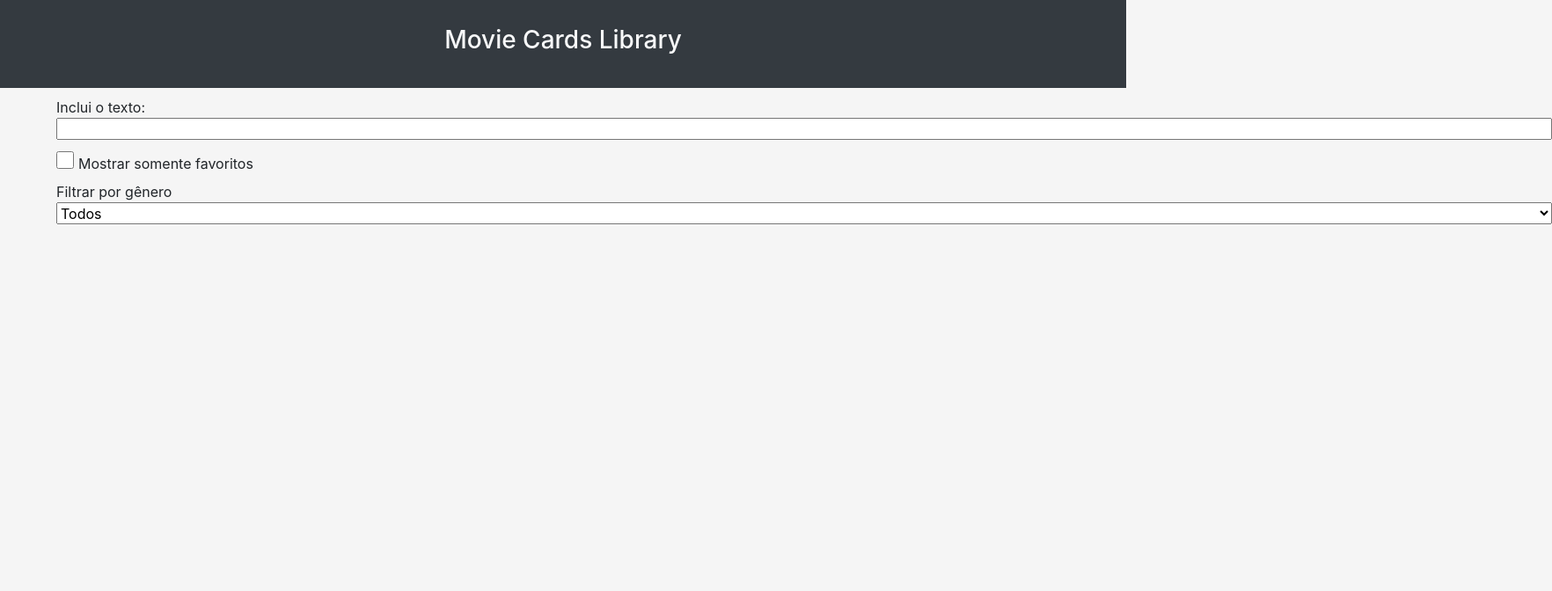
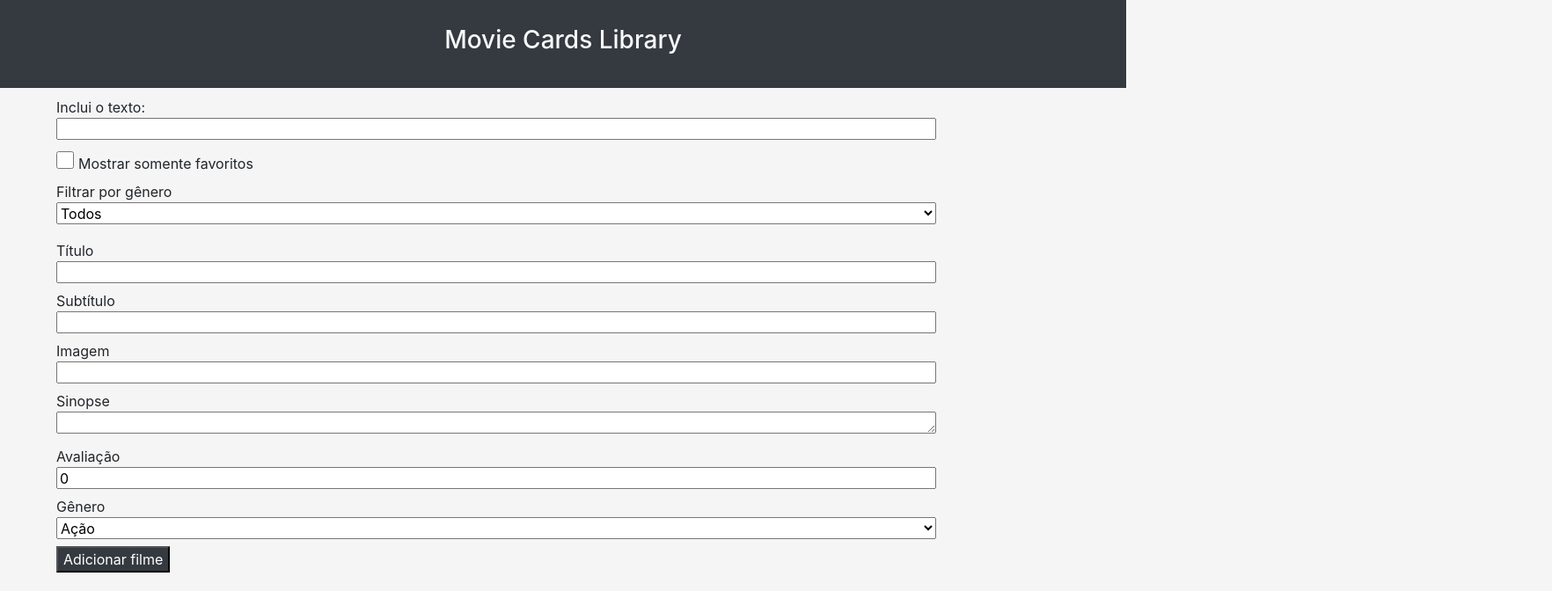
Before and after one commit to tryber/sd-05-block12-project-movie-card-library-stateful, a React (Create React App) app: page / in a window 1280 px wide. Shown: the top 672 px of the page at 88% size, 1764 px wide, since content can reach past the window. Built offline with nearby package versions, Linux system fonts and the light colour scheme.

Commit message:
AddMovie

```diff
--- a/src/App.css
+++ b/src/App.css
@@ -89,9 +89,9 @@ body {
   width: 90%;
 }
 
-.caixaImput {
+.caixaInput {
   height: 25px;
-  width: 1700px;
+  width: 1000px;
 }
 
 .caixaCheck {
@@ -99,3 +99,8 @@ body {
   margin: 5px 5px 5px 0;
   width: 20px;
 }
+
+.botao {
+  background-color: #343a40;
+  color: white;
+}
--- a/src/App.js
+++ b/src/App.js
@@ -3,12 +3,14 @@ import './App.css';
 
 import Header from './components/Header';
 import SearchBar from './components/SearchBar';
+import AddMovie from './components/AddMovie';
 
 function App() {
   return (
     <div className="App">
       <Header />
       <SearchBar />
+      <AddMovie />
     </div>
   );
 }
--- a/src/components/AddMovie.jsx
+++ b/src/components/AddMovie.jsx
@@ -1 +1,115 @@
-// implement AddMovie component here
+import React from 'react';
+
+import CriateInput from './CriateInput';
+
+class AddMovie extends React.Component {
+  constructor(props) {
+    super(props);
+    this.state = {
+      subtitle: '',
+      title: '',
+      imagePath: '',
+      storyline: '',
+      rating: 0,
+      genre: 'action',
+    };
+    this.newData = this.newData.bind(this);
+  }
+
+  newData(element) {
+    const { name, value } = element.target;
+    this.setState({ [name]: value });
+  }
+
+  sinopse() {
+    return (
+      <label htmlFor="Sinopse">
+        Sinopse<br />
+        <textarea
+          className="caixaInput"
+          type="text"
+          name="storyline"
+          value={this.state.storyline}
+          onChange={this.newData}
+        />
+      </label>
+    );
+  }
+
+  avaliacao() {
+    return (
+      <label htmlFor="Avaliação">
+        Avaliação<br />
+        <input
+          className="caixaInput"
+          type="number"
+          name="rating"
+          step="0.1"
+          min="0"
+          max="5"
+          value={this.state.rating}
+          onChange={this.newData}
+        />
+      </label>
+    );
+  }
+
+  filGenero() {
+    return (
+      <div>
+        <label htmlFor="Gênero">
+          Gênero<br />
+          <select
+            className="caixaInput"
+            name="genre"
+            value={this.state.genre}
+            onChange={this.newData}
+          >
+            <option value="action">Ação</option>
+            <option value="comedy">Comédia</option>
+            <option value="thriller">Suspense</option>
+          </select>
+        </label>
+      </div>
+    );
+  }
+
+  botao() {
+    return (
+      <button
+        className="botao"
+        type="button"
+        onClick={this.state}
+      >
+      Adicionar filme
+      </button>
+    );
+  }
+
+  render() {
+    return (
+      <form className="formulario">
+        <CriateInput
+          title="Título" name="title" type="text"
+          value={this.state.title} funChange={this.newData}
+        />
+        <CriateInput
+          title="Subtítulo" name="subtitle" type="text"
+          value={this.state.subtitle} funChange={this.newData}
+        />
+        <CriateInput
+          title="Imagem" name="imagePath" type="text"
+          value={this.state.imagePath} funChange={this.newData}
+        />
+        <div>
+          {this.sinopse()}
+          {this.avaliacao()}
+          {this.filGenero()}
+          {this.botao()}
+        </div>
+      </form>
+    );
+  }
+}
+
+export default AddMovie;
--- /dev/null
+++ b/src/components/CriateInput.jsx
@@ -0,0 +1,22 @@
+import React from 'react';
+
+class CriateInput extends React.Component {
+  render() {
+    return (
+      <div>
+        <label htmlFor={this.props.title}>
+          {this.props.title}<br />
+          <input
+            className="caixaInput"
+            type={this.props.type}
+            name={this.props.name}
+            value={this.props.value}
+            onChange={this.props.funChange}
+          />
+        </label>
+      </div>
+    );
+  }
+}
+
+export default CriateInput;
--- a/src/components/SearchBar.jsx
+++ b/src/components/SearchBar.jsx
@@ -9,7 +9,7 @@ class SearchBar extends React.Component {
         <label htmlFor="searchText" >
           Inclui o texto:<br />
           <input
-            className="searchText caixaImput"
+            className="searchText caixaInput"
             name="searchText"
             type="text"
             value={searchText}
@@ -42,11 +42,11 @@ class SearchBar extends React.Component {
     const { selectedGenre, onSelectedGenreChange } = this.props;
     return (
       <div>
-        <label htmlFor="caixaImput">
+        <label htmlFor="caixaInput">
           Filtrar por gênero<br />
           <select
-            className="caixaImput"
-            name="caixaImput"
+            className="caixaInput"
+            name="caixaInput"
             value={selectedGenre}
             onChange={onSelectedGenreChange}
           >
```
Also changed, not shown: 1 other file (tests, documents, lock files or other folders).
